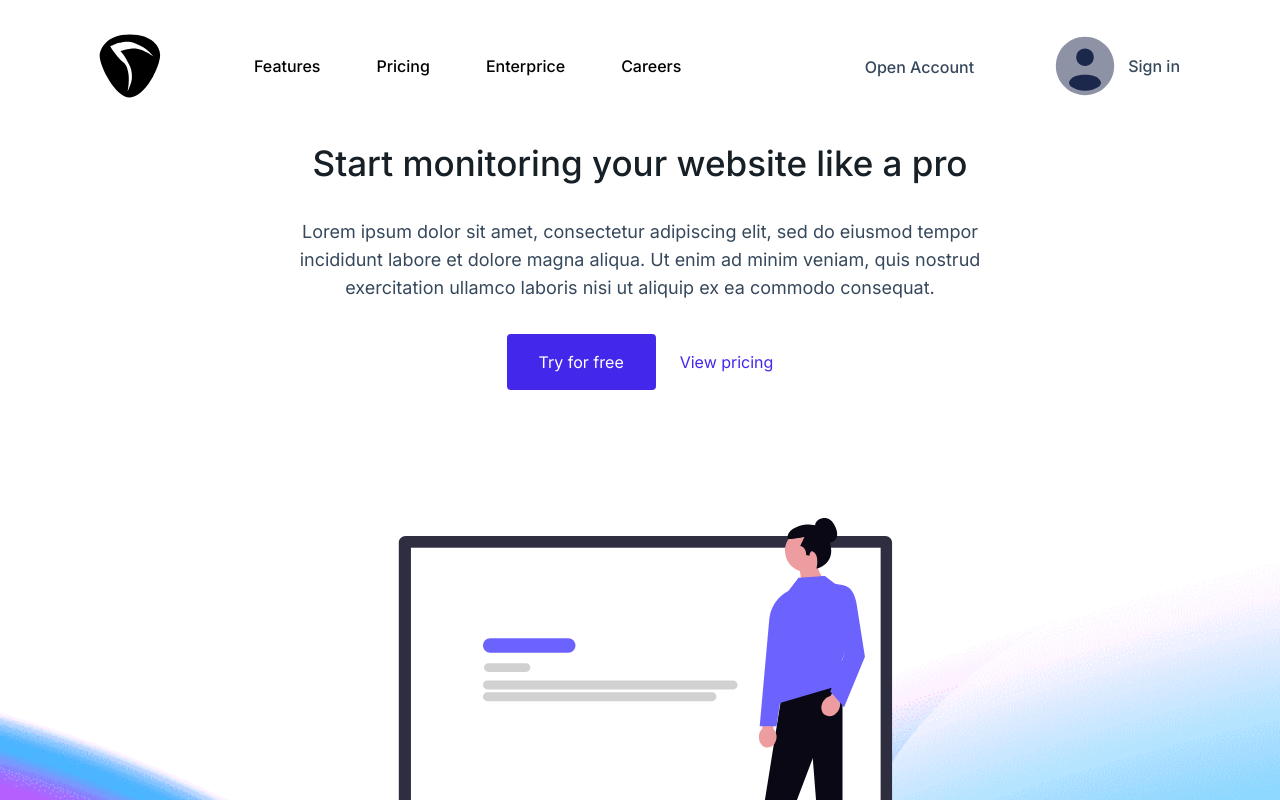
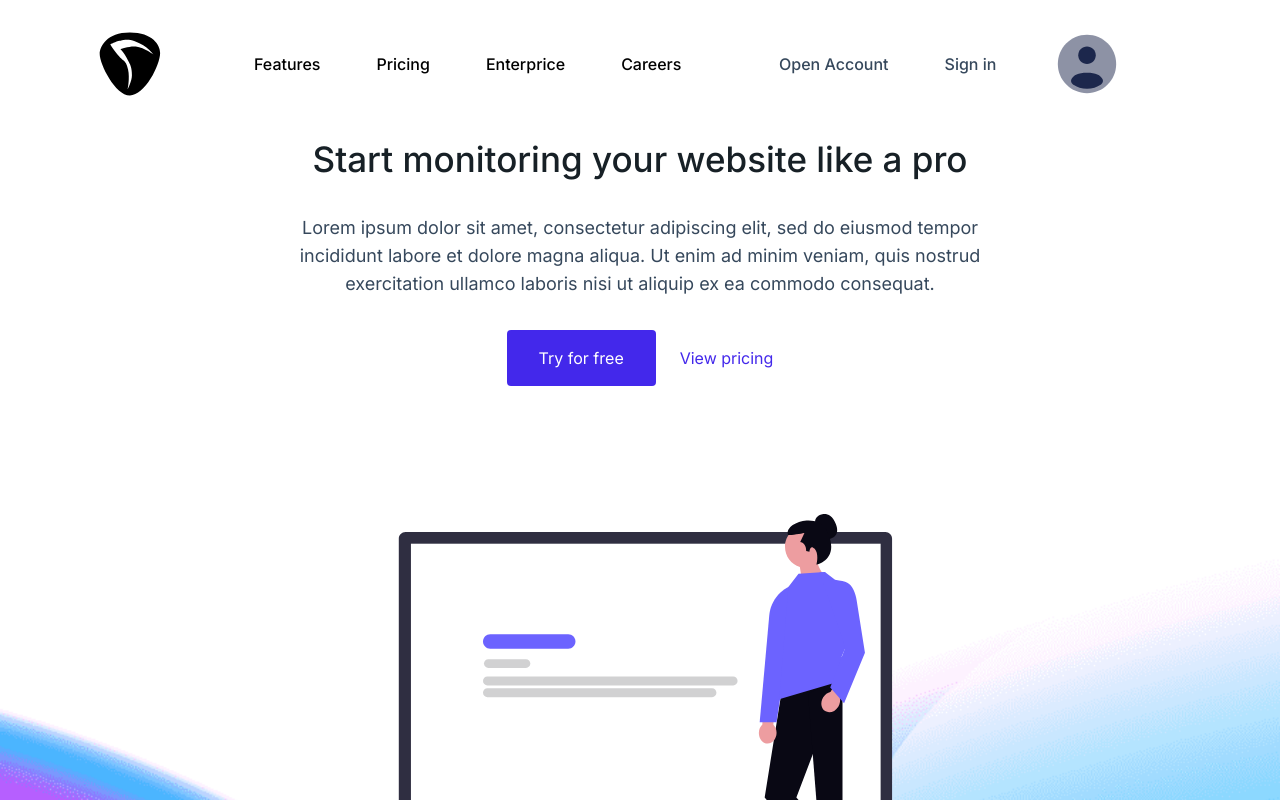
Before and after one commit to aswathyeg/nextjs-ui-ux-website, a Next.js app: page / in a window 1280 px wide. Shown: the top 800 px of the page. Built offline with nearby package versions, Linux system fonts and the light colour scheme.

Commit message:
updated nav elements

```diff
--- a/app/components/Navbar.tsx
+++ b/app/components/Navbar.tsx
@@ -10,7 +10,7 @@ export function Navbar(){
         {name:"Careers"}
     ]
     return(
-        <nav className="flex w-full items-center justify-between px-[20px] py-[16px] lg:container
+        <nav className="flex w-full items-center justify-between px-[5px] py-[14px] lg:container
         lg:mx-auto lg:px-20">
             <div className="flex items-center">
             <Image
@@ -19,16 +19,17 @@ export function Navbar(){
             width={100}
             height={50}
             />
-             <div className="hidden lg:flex pl-[74px] gap-x-[56px]">
+             <div className="hidden lg:flex pl-[74px] gap-x-[56px] px-[20px] py-[16px]">
                {nanvLinks.map((item,index)=>
                 (
                     <p className="text-[##36485c] font-medium" key={index}>{item.name}</p>
                 ))}
                </div>
             </div>
-           <div className="flex gap-x-5">
-            <p className="hidden lg:block font-medium text-[#36485c] pr-[56px] pt-6">Open Account</p>
-            <div className="flex items-center gap-x-2">
+
+            <div className="flex items-center gap-x-[56px]">
+            <span className="hidden lg:block font-medium text-[#36485c]">Open Account</span>
+            <span className="hidden lg:block font-medium text-[#36485c] ">Sign in</span>
                 <Image
                  src={User}
                 alt="user"
@@ -36,7 +37,7 @@ export function Navbar(){
                 height={30}
                 />
 
-                <span className="hidden font-medium text-[#36485c] lg:block">Sign in</span>
+
             </div>
             <div>
                 <Image
@@ -47,7 +48,7 @@ export function Navbar(){
                 className="lg:hidden"
                 />
             </div>
-           </div>
+
 
         </nav>
     )
```
